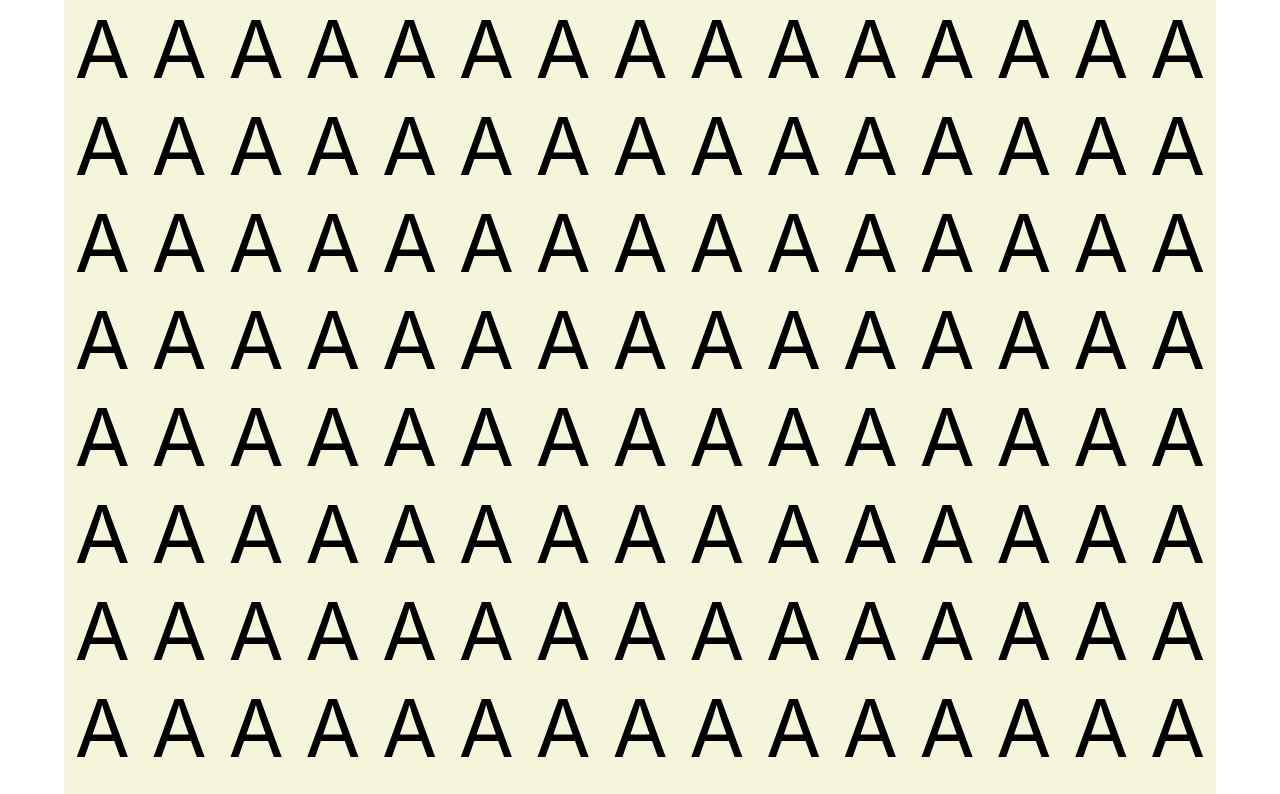
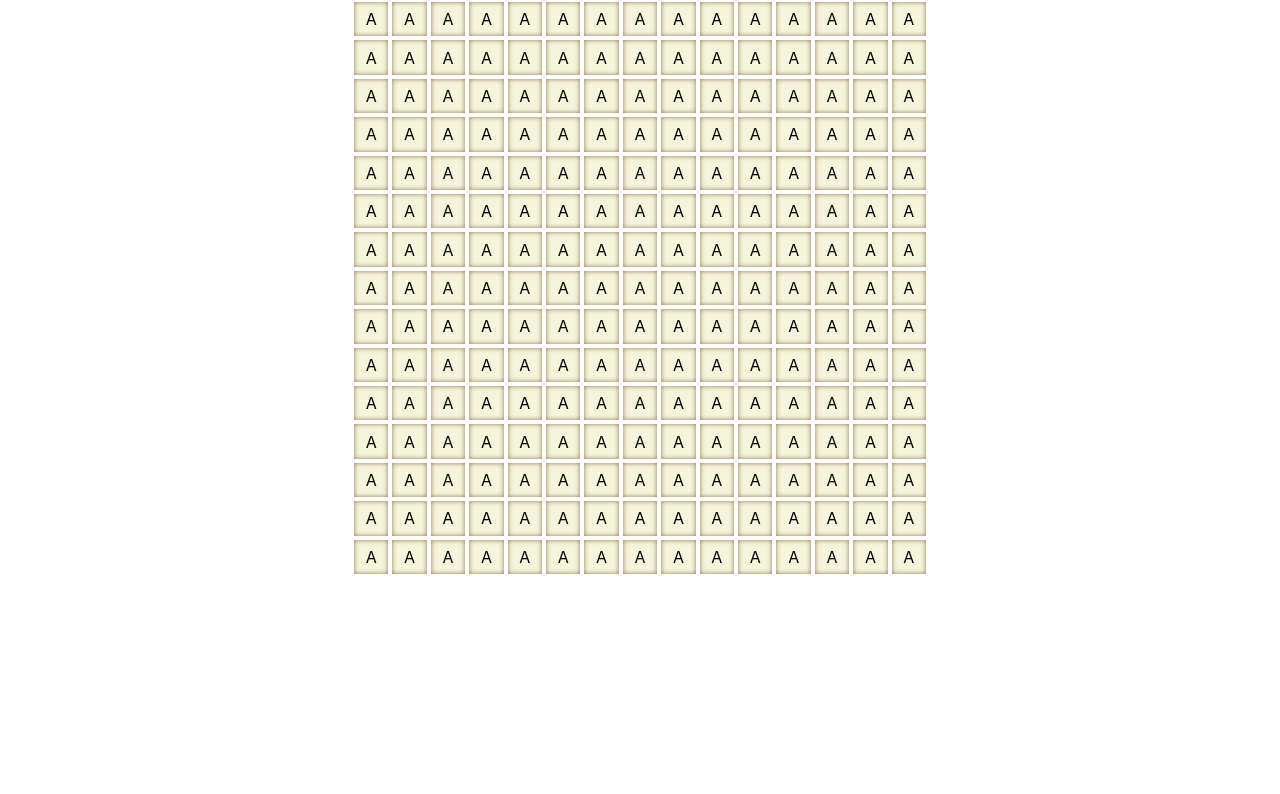
Before and after one commit to ColinChartier/scramble, a React (Create React App) app: page / in a window 1280 px wide. Shown: the top 794 px of the page. Built offline with nearby package versions, Linux system fonts and the light colour scheme; the HTML template or start-up script is replaced by a standard one.

Commit message:
Added borders and css modules

```diff
--- a/src/App.js
+++ b/src/App.js
@@ -19,8 +19,8 @@ class App extends React.Component {
     render() {
         return (
             <div className="App" style={{
-                width: '90vw',
-                height: '90vw',
+                width: '45vw',
+                height: '45vw',
                 marginLeft: 'auto',
                 marginRight: 'auto'
             }}>
--- a/src/scramble-board/ScrambleBoard.js
+++ b/src/scramble-board/ScrambleBoard.js
@@ -1,13 +1,15 @@
 import React from 'react';
-import BoardState from '../game-logic/BoardState'
+import BoardState from '../game-logic/BoardState';
+import TileStyles from './Tile.module.css';
 
 class Tile extends React.Component {
     render() {
         return (
-            <div style={{
-                flexGrow: 1,
-                backgroundColor: this.props.type.color,
-                boxSizing: 'border-box',
+            <div className={TileStyles.tile}
+                style={{
+                    flexGrow: 1,
+                    backgroundColor: this.props.type.color,
+                    boxSizing: 'border-box',
             }}>
                 {this.props.letter.char}
             </div>
@@ -48,7 +50,6 @@ class Board extends React.Component {
                 flexDirection: 'column',
                 width: '100%',
                 height: '100%',
-                fontSize: '500%'
             }}>
                 {Array(this.state.boardState.height).fill(true).map((_, i) => this.tileRow(i))}
             </div>
--- /dev/null
+++ b/src/scramble-board/Tile.module.css
@@ -0,0 +1,11 @@
+@value tileSize: 20px;
+.tile {
+    border: 2px solid white;
+    -webkit-box-shadow: inset 0px 0px 5px 0px rgba(148,113,83,1);
+    -moz-box-shadow: inset 0px 0px 5px 0px rgba(148,113,83,1);
+    box-shadow: inset 0px 0px 5px 0px rgba(148,113,83,1);
+    font-size: 16px;
+    display: flex;
+    align-items: center;
+    justify-content: center;
+}
```
